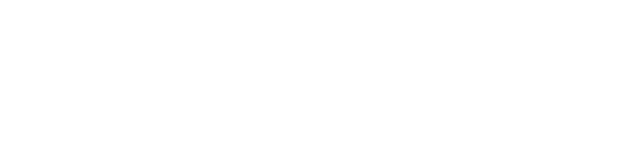
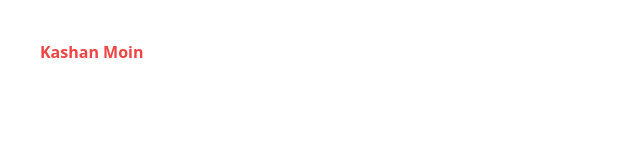
Before and after one commit to muhammadmueenarif/Master-Tailwind-CSS-from-A-to-Z, a plain HTML site: page index.html in a window 1280 px wide. Shown: the whole page, without its empty margins (0-640 px from the left). Drawn offline with nearby package versions, Linux system fonts and the light colour scheme.

Commit message:
margin, flex, padding, text color, font bold properties

```diff
--- a/index.html
+++ b/index.html
@@ -3,9 +3,10 @@
 <head>
     <meta charset="UTF-8">
     <meta name="viewport" content="width=device-width, initial-scale=1.0">
+    <script src="https://cdn.tailwindcss.com"></script>
     <title>Master Tailwind CSS from A to Z</title>
 </head>
 <body>
-
+   <h1 class="text-red-500 font-bold p-10">Kashan Moin</h1>
 </body>
 </html>
```
Also changed, not shown: readme.txt.
